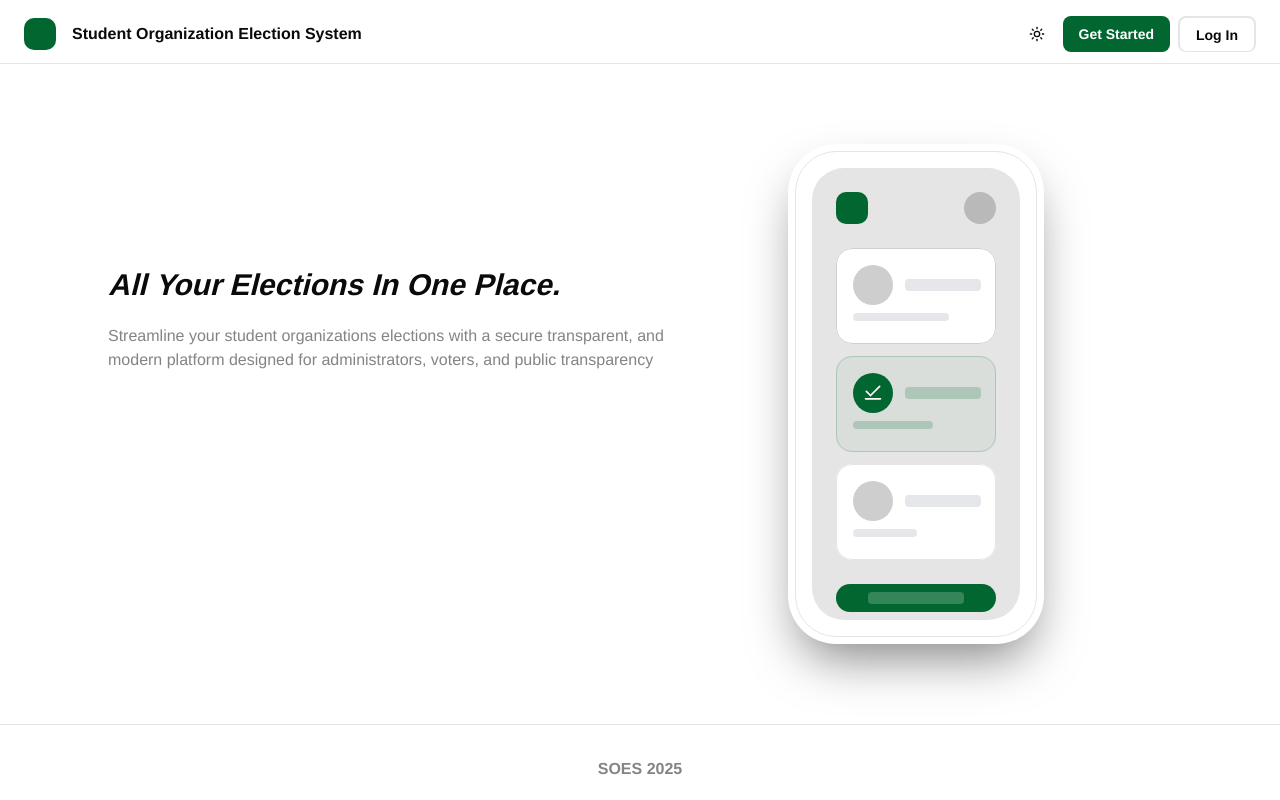
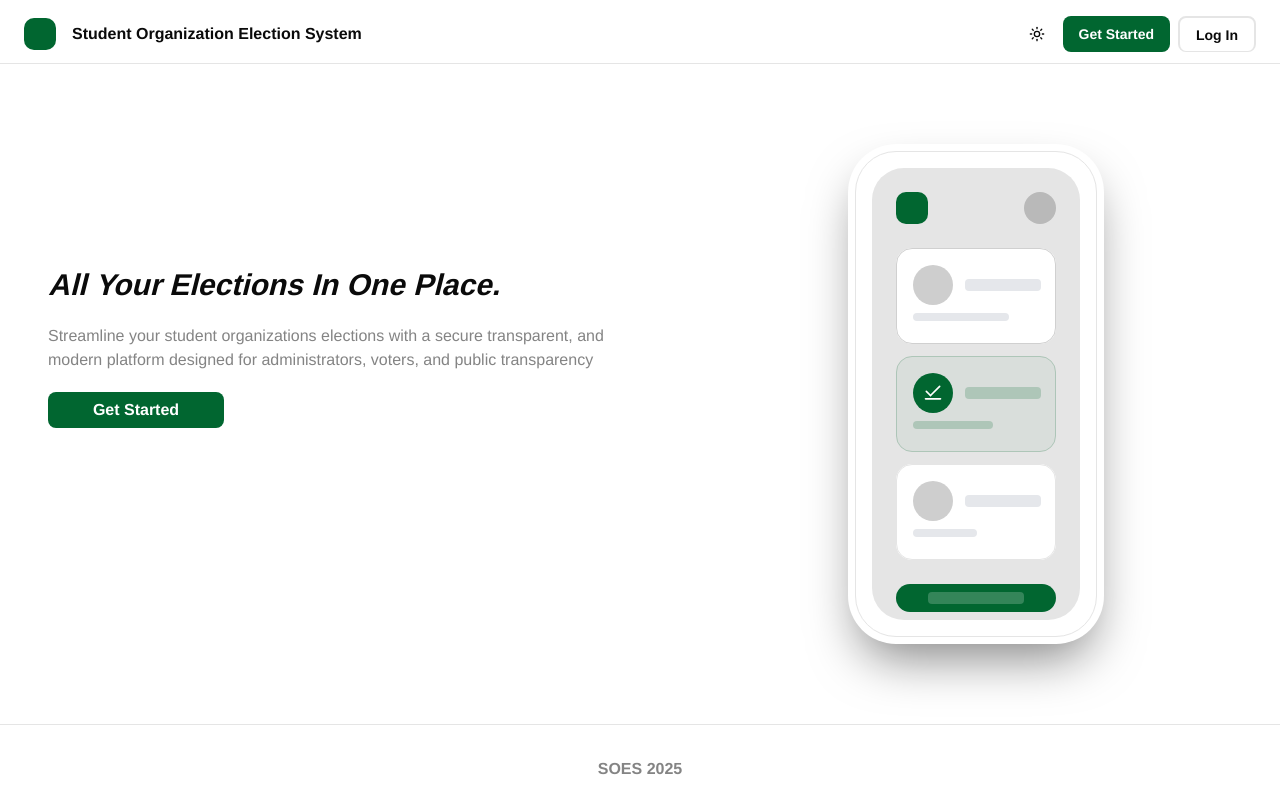
Before and after one commit to CSci-153-Web-Systems-and-Technologies/batch-2025-soes-web, a Next.js app: page / in a window 1280 px wide. Built offline with nearby package versions, Linux system fonts and the light colour scheme.

Commit message:
increase gap

```diff
--- a/app/page.tsx
+++ b/app/page.tsx
@@ -3,6 +3,7 @@
 import React, { use } from "react";
 import Phone from "@/app/components/Phone";
 import BlurText from "@/components/BlurText";
+import { Button } from "@/components/ui/button";
 
 const page = () => {
   const handleAnimationComplete = () => {
@@ -12,7 +13,8 @@ const page = () => {
     <div>
       {/* Section 1 */}
       <div className="w-screen h-[660px] flex flex-col justify-center items-center overflow-hidden">
-        <div className="flex flex-row justify-center items-center gap-20">
+        <div className="flex flex-row justify-center items-center gap-50 width">
+          {/* Left */}
           <div className="w-[600px] h-64 relative flex flex-col gap-5">
             <div className="justify-start text-foreground text-3xl font-bold italic leading-tight gap-10">
               <BlurText
@@ -28,7 +30,13 @@ const page = () => {
               transparent, and modern platform designed for administrators,
               voters, and public transparency
             </div>
+            <div>
+              <Button className="w-44 h-9 bg-green-800 font-bold text-base text-white hover:bg-green-900">
+                Get Started
+              </Button>
+            </div>
           </div>
+          {/* Right */}
           <div className="w-96 h-[500px] relative">
             <Phone />
           </div>
```
